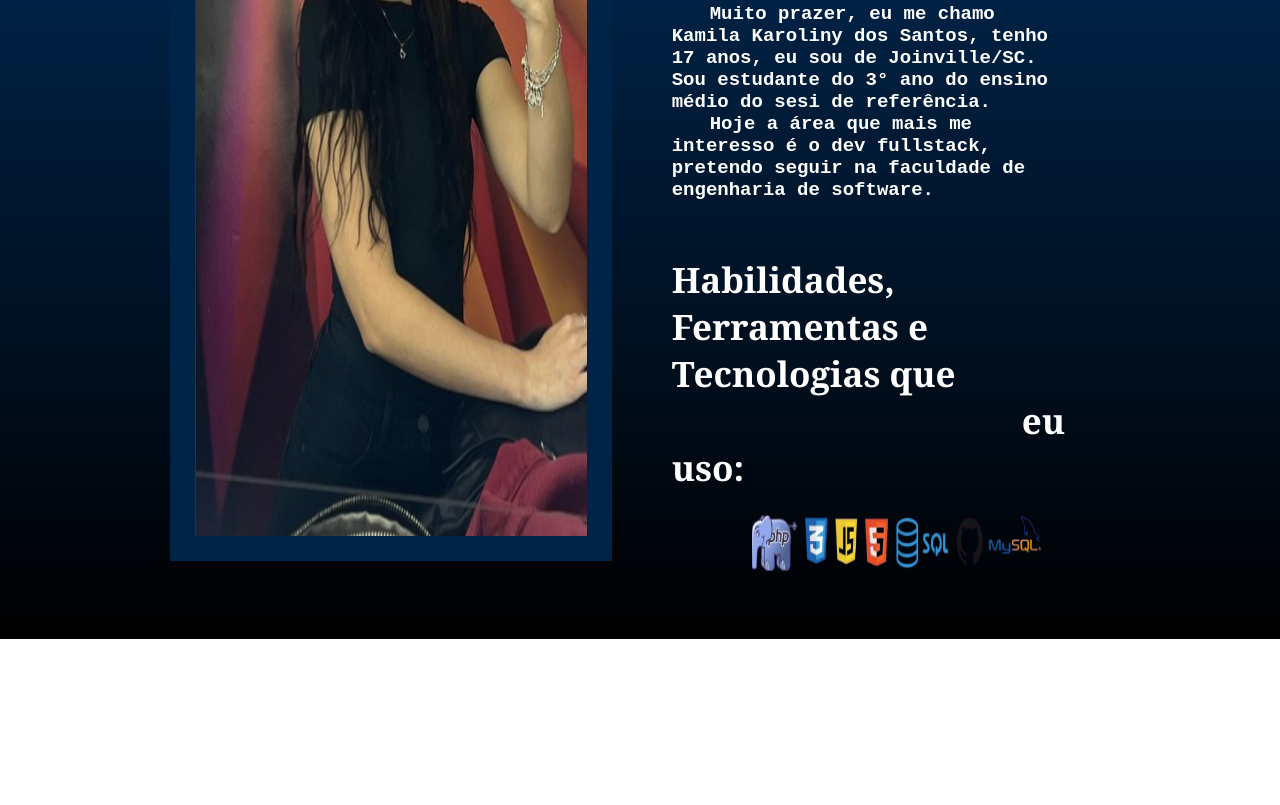
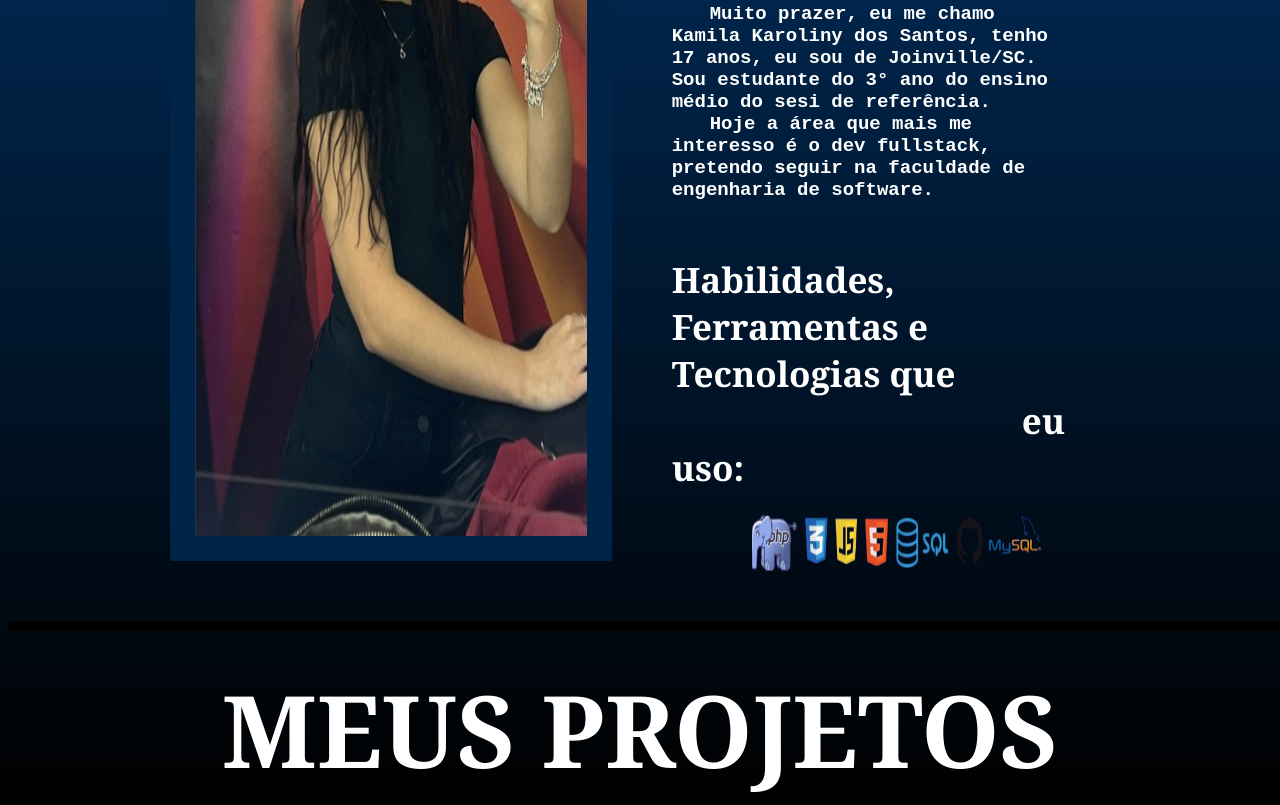
Before and after one commit to fic-fabrica-de-software/construindo-o-portfolio-KamilaKaroliny, a plain HTML site: page public/portfolio.html in a window 1280 px wide. Shown: the part 448-1253 px from the top of the page. Before the commit the page ends 1087 px from the top, so only its background shows below. Drawn offline with Linux system fonts and the light colour scheme.

Commit message:
add - alterações

```diff
--- a/public/portfolio.html
+++ b/public/portfolio.html
@@ -7,7 +7,7 @@
 </head>
 <body>
 
-<section>
+<div>
 
     <div class="flex">
 
@@ -17,7 +17,7 @@
 
             <div class="caixaTexto">
 
-                <h1 id="titulo">SOBRE MIM</h1>
+                <h1 class="titulo">SOBRE MIM</h1>
 
                 <h3 class="textoIrformacoes recuo">
                         Muito prazer, eu me chamo Kamila Karoliny dos Santos, tenho 17 anos, eu sou de Joinville/SC. Sou estudante do
@@ -38,15 +38,15 @@
 
     </div>
 
-</section>
+</div>
 
-<section>
+<div>
 
     <div class="esticadinho"></div>
 
-</section>
+    <h1 class="flex titulo2">MEUS PROJETOS</h1>
 
-
+</div>
 
 
 </body>
--- a/style/portfolio.css
+++ b/style/portfolio.css
@@ -4,10 +4,17 @@ body{
     background: linear-gradient(0deg,#000000,#003974);
 }
 
-#titulo{
+.titulo{
     font-size:130px;
     margin: 0%;
 }
+
+.titulo2{
+    padding-top: 30px;
+    font-size:100px;
+    margin: 0%;
+}
+
 
 .imagem{
     text-align:left;
```
